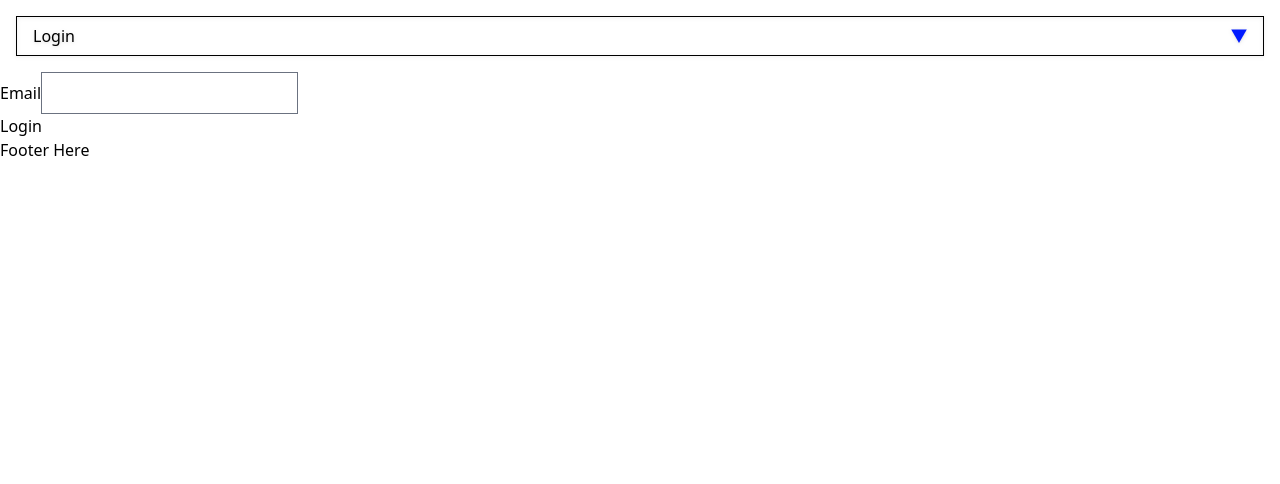
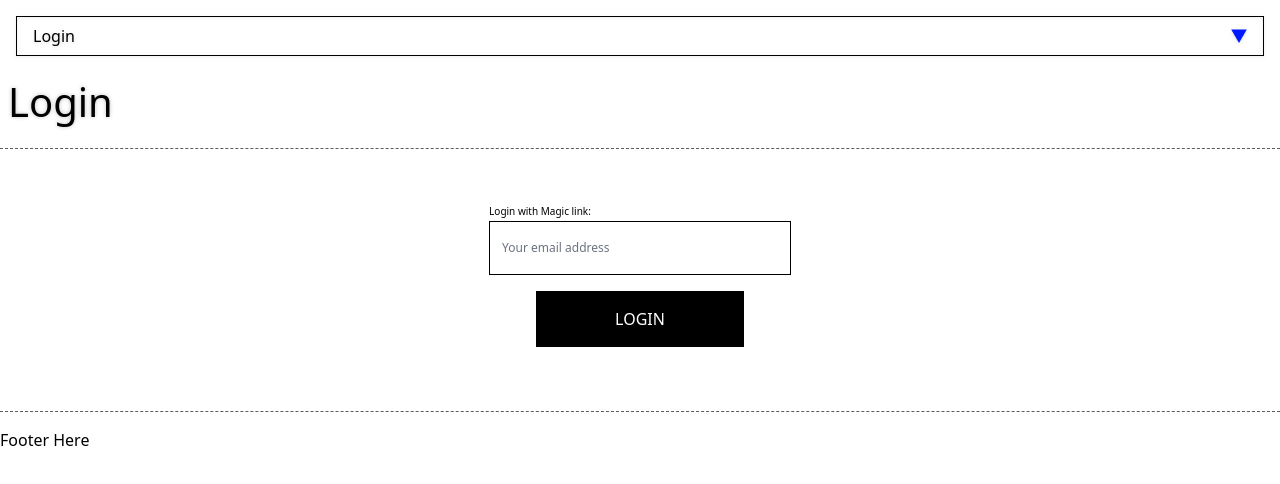
Before and after one commit to outputfield/outputfield_deprecated, a Next.js app: page /login in a window 1280 px wide. Shown: the top 484 px of the page. Built offline with nearby package versions, Linux system fonts and the light colour scheme; no server answers.

Commit message:
updated Spinner. More feedback around login and create account success

```diff
--- a/components/Button.tsx
+++ b/components/Button.tsx
@@ -82,7 +82,7 @@ export const Button = ({
       disabled={disabled || loading || false}
     >
       {
-        loading ? <Spinner /> : children
+        loading ? '...' : children
       }
     </button>
   )
--- a/components/ProfileForm/index.tsx
+++ b/components/ProfileForm/index.tsx
@@ -9,6 +9,7 @@ import FormInput from '../formInput'
 import { Button } from '../Button'
 import EmbedPanel from './embedPanel'
 import UploadPanel from './uploadPanel'
+import Spinner from '../spinner'
 
 type ProfileLink = {
   url: string;
@@ -51,7 +52,7 @@ export default function ProfileForm({ onSubmit, isSubmitting, profileData }: Pro
     register,
     handleSubmit,
     control,
-    formState: { errors },
+    formState: { errors, isValid, isSubmitted },
   } = useForm<ISignUpInputs>({
     defaultValues: profileData
   })
@@ -322,6 +323,10 @@ export default function ProfileForm({ onSubmit, isSubmitting, profileData }: Pro
           </div>
         </div>
         <Button type="submit" loading={isSubmitting}>Save</Button>
+        <div className="text-center py-4">
+          {isSubmitting && <Spinner />}
+          {isSubmitted && !isValid && 'Please correct the errors above.'}
+        </div>
       </form>
     </>
   )
--- a/components/spinner.tsx
+++ b/components/spinner.tsx
@@ -2,7 +2,7 @@ import React from 'react'
 
 const Spinner = () => {
   return (
-    <div className="lds-circle">
+    <div className="lds-dual-ring">
       <div></div>
     </div>
   )
--- a/pages/artists/[name]/index.tsx
+++ b/pages/artists/[name]/index.tsx
@@ -1,7 +1,6 @@
 import React from 'react'
 import { useRouter } from 'next/router'
 import { GetStaticPropsContext, InferGetStaticPropsType } from 'next'
-// TODO: replace querystring usage with URLSearchParams API
 import { ParsedUrlQuery } from 'querystring'
 
 import { ArtistRow } from '../../../components/artists/artistRow.component'
@@ -38,7 +37,6 @@ export async function getStaticProps(context: GetStaticPropsContext) {
     props: {
       artist,
     },
-    // revalidate: 60,
   }
 }
 
--- a/pages/create-account.tsx
+++ b/pages/create-account.tsx
@@ -127,6 +127,7 @@ function makeid(length: number) {
 
 export default function CreateAccount() {
   const [ isSubmitting, setIsSubmitting ] = useState(false)
+  const [ message, setMessage ] = useState('')
   const router = useRouter()
 
   // Pass submit handler fn into ProfileForm
@@ -154,8 +155,11 @@ export default function CreateAccount() {
       // Trigger revalidation, on new artist's page only
       await revalidateArtistPage(`/artists/${newUser.artist?.handle}`)
 
-      // Finally, redirect to /login, where user will login for the first time
-      router.push('/login')
+      setMessage('Account successfully created! Redirecting to Login shortly...')
+      setTimeout(() => {
+        // Finally, redirect to /login, where user will login for the first time
+        router.push('/login')
+      }, 3000)
     } catch (error) {
       console.error(error)
     } finally {
@@ -176,6 +180,9 @@ export default function CreateAccount() {
           onSubmit={handleSubmit}
           isSubmitting={isSubmitting}
         />
+        <div className="text-center text-sm text-blue">
+          {message}
+        </div>
       </main>
     </>
   )
--- a/pages/login.tsx
+++ b/pages/login.tsx
@@ -3,6 +3,9 @@ import Router from 'next/router'
 
 import { Magic, RPCError } from 'magic-sdk'
 import Layout from '../components/layout'
+import Head from 'next/head'
+import { Button } from '../components/Button'
+import Spinner from '../components/spinner'
 
 // - - - HELPER FNs - - -
 async function queryUserExists(email: string) {
@@ -46,7 +49,6 @@ async function loginUser(email: string) {
       // TODO: Redirect to /account-settings to update email.
     }
     console.error('An unexpected error happened occurred:', error)
-    // setErrorMsg(error.message)
   }
 }
 
@@ -54,50 +56,82 @@ async function loginUser(email: string) {
 
 /**
  *  On login submit, query the db for user.
- *     If user not found,  redirect to cheeky 404, NO ACCOUNT WITHOUT REFERRAL
+ *     If user not found, set an error message
  *     else, continue to Magic login flow
  * @returns React.FC
  */
 const Login = () => {
   // const user = useUser({ redirectTo: '/', redirectIfFound: true })
   const [errorMsg, setErrorMsg] = useState('')
+  const [loading, setLoading] = useState(false)
 
   async function handleSubmit(e: BaseSyntheticEvent) {
     e.preventDefault()
-    // if (errorMsg) setErrorMsg('')
+    if (errorMsg) setErrorMsg('')
     const { currentTarget: { email: { value: email } } } = e
 
     try {
+      setLoading(true)
       const userExists = await queryUserExists(email)
       if (userExists) {
         await loginUser(email)
       } else {
-        // handle user doesn't exist
-        // TODO: redirect to cheeky 404, NO ACCOUNT WITHOUT REFERRAL
         setErrorMsg('User not found.')
         console.log('user wasn not found in db')
       }
     } catch (error) {
       console.log(error)
+    } finally {
+      setLoading(false)
     }
-
   }
 
   return (
     <Layout>
-      <div className="">
+      <Head>
+        <title>Login | Output Field</title>
+      </Head>
+      <h1 className='glow-black text-[40px] ml-2'>
+        Login
+      </h1>
+      <div className="h-3/5 py-8 my-4 border-y border-dashed border-gray-dark">
         <form onSubmit={handleSubmit}>
-          <label>
-            <span>Email</span>
-            <input type="email" name="email" required />
-          </label>
-
-          <div className="">
-            <button type="submit">Login</button>
+          <div className="flex py-4 w-full justify-center">
+            <label>
+              <span className='text-sm'>Login with Magic link:</span>
+              <input
+                className={`
+                border-box
+                rounded-none
+                border
+                border-solid
+                invalid:border-red
+                border-black
+                w-full
+                outline-0
+                placeholder:text-slate-400
+                disabled:text-slate-300
+                disabled:placeholder:text-slate-300
+                py-3.5
+                text-base
+                focus:outline-none
+                focus:glow-blue
+              `}
+                name="email"
+                type="text"
+                placeholder="Your email address"
+                id="contactSubject"
+                autoComplete="off"
+              />
+            </label>
           </div>
-
-          {errorMsg && <p className="error">{errorMsg}</p>}
-
+          <div className="text-center ">
+            <Button type="submit">
+              {loading ? '...' : 'Login'}
+            </Button>
+            <p className="py-4">{errorMsg}</p>
+            {loading && <Spinner />}
+          </div>
         </form>
       </div>
     </Layout>
--- a/styles/globals.css
+++ b/styles/globals.css
@@ -49,31 +49,29 @@ input:checked + div {
 input:checked + div svg {
   @apply block;
 }
-.lds-circle {
+
+
+.lds-dual-ring {
   display: inline-block;
-    transform: translateZ(1px);
+  width: 80px;
+  height: 80px;
 }
-  .lds-circle > div {
-    display: inline-block;
+.lds-dual-ring:after {
+  content: " ";
+  display: block;
   width: 64px;
   height: 64px;
   margin: 8px;
   border-radius: 50%;
-    background: #fff;
-    animation: lds-circle 2.4s cubic-bezier(0, 0.2, 0.8, 1) infinite;
+  border: 6px solid #000;
+  border-color: #000 transparent #000 transparent;
+  animation: lds-dual-ring 1.2s linear infinite;
 }
-  @keyframes lds-circle {
-    0%, 100% {
-      animation-timing-function: cubic-bezier(0.5, 0, 1, 0.5);
-    }
+@keyframes lds-dual-ring {
   0% {
-      transform: rotateY(0deg);
-    }
-    50% {
-      transform: rotateY(1800deg);
-      animation-timing-function: cubic-bezier(0, 0.5, 0.5, 1);
+    transform: rotate(0deg);
   }
   100% {
-      transform: rotateY(3600deg);
+    transform: rotate(360deg);
   }
 }
```
Lines whose indentation alone changed are shown as unchanged.
